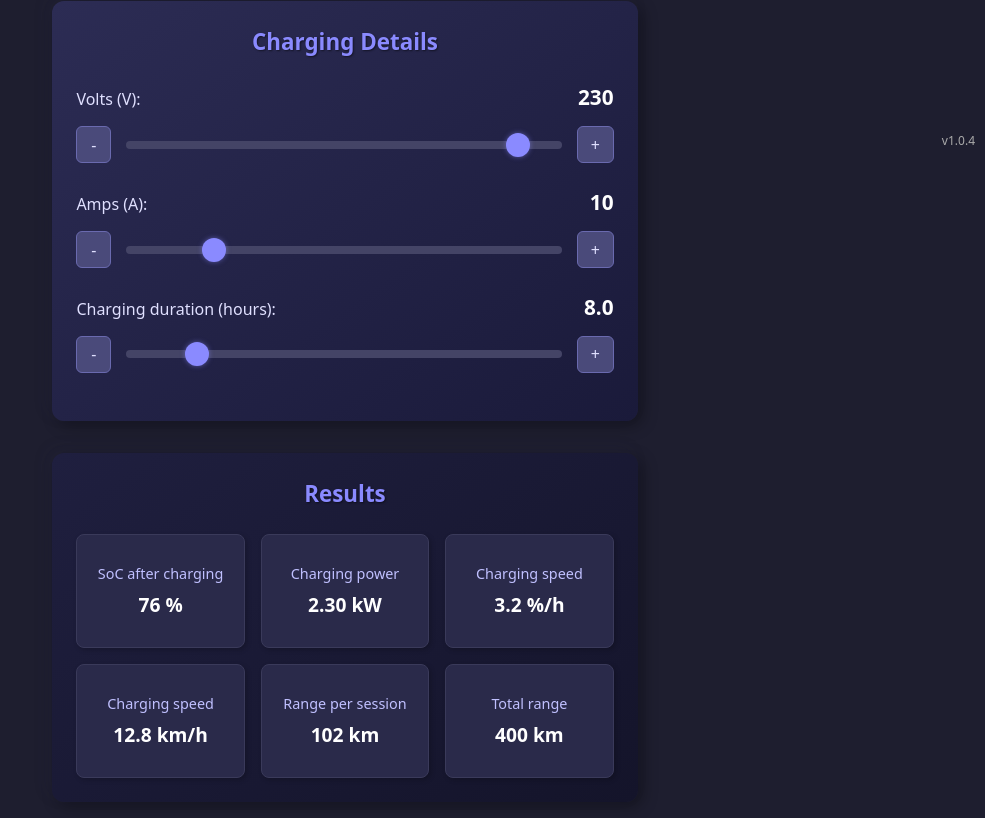
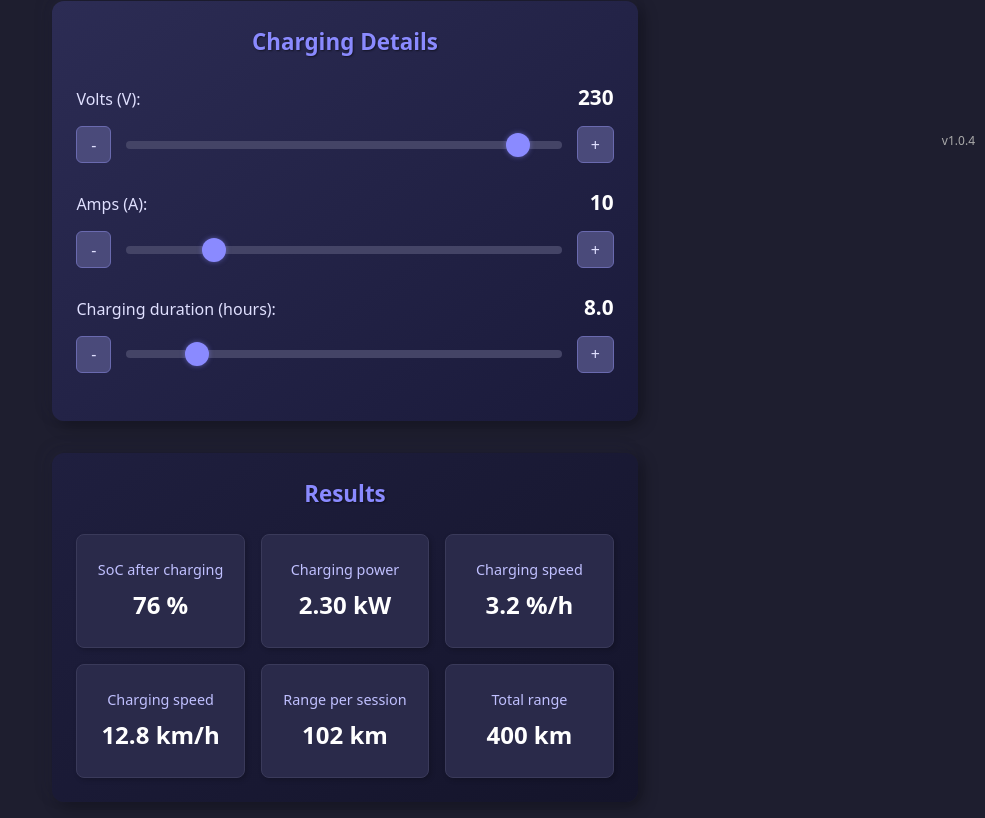
Before and after one commit to s100ian/ev-charging-calculator, a React (Vite) app: page / in a window 1280 px wide. Shown: the part 640-1458 px from the top of the page, without its empty margins (295-1280 px from the left). Built offline with nearby package versions, Linux system fonts and the light colour scheme.

Commit message:
feat: update result value styling and apply new class for better visibility

```diff
--- a/src/App.css
+++ b/src/App.css
@@ -159,7 +159,12 @@
 .result-tile strong {
   color: #ffffff;
   font-weight: 600;
-  font-size: 1.2em; /* Larger result value */
+  /* font-size: 1.2em;  Removed from here */
+}
+
+/* New class for result value font size */
+.result-value {
+  font-size: 1.5em; /* Larger result value */
 }
 
 /* Remove default Vite/React logos and styles if not needed */
--- a/src/components/ResultsDisplay.tsx
+++ b/src/components/ResultsDisplay.tsx
@@ -27,37 +27,47 @@ const ResultsDisplay: React.FC<ResultsDisplayProps> = ({
           {" "}
           {/* Changed p to div, added class */}
           <span>SoC after charging</span>
-          <strong>{socAfterCharging.toFixed(0)} %</strong>
+          <strong className="result-value">
+            {socAfterCharging.toFixed(0)} %
+          </strong>
         </div>
         <div className="result-tile">
           {" "}
           {/* Changed p to div, added class */}
           <span>Charging power</span>
-          <strong>{chargingPower.toFixed(2)} kW</strong>
+          <strong className="result-value">
+            {chargingPower.toFixed(2)} kW
+          </strong>
         </div>
         <div className="result-tile">
           {" "}
           {/* Changed p to div, added class */}
           <span>Charging speed</span>
-          <strong>{chargingSpeedPercent.toFixed(1)} %/h</strong>
+          <strong className="result-value">
+            {chargingSpeedPercent.toFixed(1)} %/h
+          </strong>
         </div>
         <div className="result-tile">
           {" "}
           {/* Changed p to div, added class */}
           <span>Charging speed</span>
-          <strong>{chargingSpeedKm.toFixed(1)} km/h</strong>
+          <strong className="result-value">
+            {chargingSpeedKm.toFixed(1)} km/h
+          </strong>
         </div>
         <div className="result-tile">
           {" "}
           {/* Changed p to div, added class */}
           <span>Range per session</span>
-          <strong>{rangePerSession.toFixed(0)} km</strong>
+          <strong className="result-value">
+            {rangePerSession.toFixed(0)} km
+          </strong>
         </div>
         <div className="result-tile">
           {" "}
           {/* Changed p to div, added class */}
           <span>Total range</span>
-          <strong>{totalRange.toFixed(0)} km</strong>
+          <strong className="result-value">{totalRange.toFixed(0)} km</strong>
         </div>
       </div>
     </div>
```
